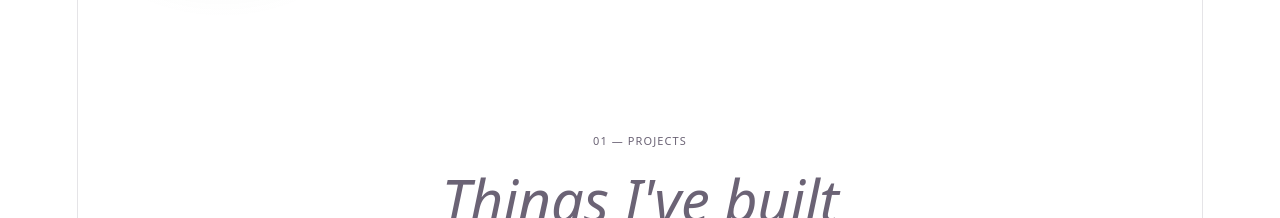
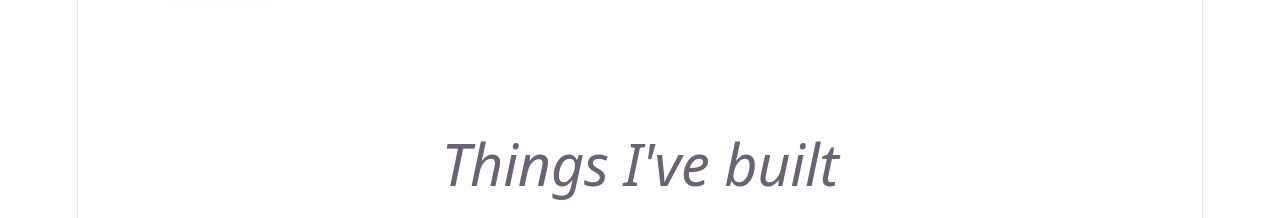
Before and after one commit to charlenechch/charlene-work, a React (Vite) app: page / in a window 1280 px wide. Shown: the part 780-998 px from the top of the page. Built offline with nearby package versions, Linux system fonts and the light colour scheme; the HTML template or start-up script is replaced by a standard one; a web font is replaced by a local one.

Commit message:
Update Projects.jsx

```diff
--- a/src/components/Projects/Projects.jsx
+++ b/src/components/Projects/Projects.jsx
@@ -85,7 +85,7 @@ export default function Projects() {
   return (
     <>
       <section className="projects-featured-snap" id="projects">
-        <p className="section-eyebrow reveal">01 — Projects</p>
+        {/* <p className="section-eyebrow reveal">01 — Projects</p> */}
         <h2 className="section-title reveal reveal-delay-1">Things I've built</h2>
         <div className="projects-grid">
           {featured.map((p) => <FeaturedCard key={p.id} project={p} />)}
```
